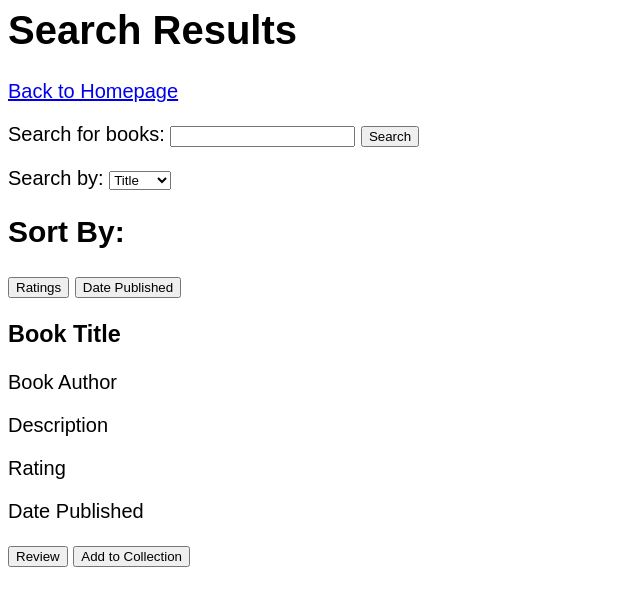
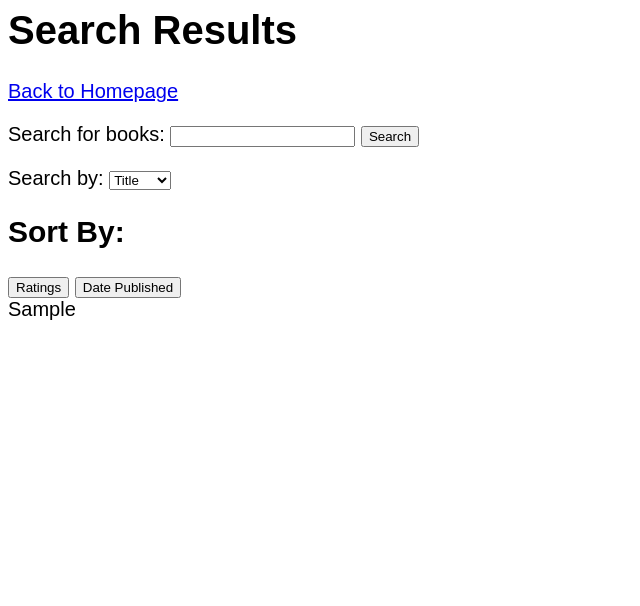
Before and after one commit to lindat03/book-tracker-app, a Flask app: template templates/search.html in a window 1280 px wide. Shown: the top 606 px of the page, without its empty margins (0-640 px from the left). Run offline with Flask 3, Linux system fonts and the light colour scheme; the template is opened without the code that fills it: most values are stand-ins (such as "Sample title", 1, 10 or a date in 2020); parts of the project's set-up code (start-up, migrations or seed data) failed here and were passed over.

Commit message:
trying to get search results

```diff
--- a/templates/index.html
+++ b/templates/index.html
@@ -8,9 +8,9 @@
 
   <script>
     document.getElementById("title_search").onclick = function() {
-      title = document.getElementById("title").value
+      let title = document.getElementById("title").value
       console.log(title)
-      location = "/search/title/" + title
+      let location = "/search/title/" + title
       console.log(location)
       location.href = location
     }
--- a/templates/search.html
+++ b/templates/search.html
@@ -34,15 +34,7 @@
     </div>
     <div class="search-results-div">
         <div class="book-container">
-            <h3 class="book-title">
-              Book Title
-            </h3>
-            <p class="book-author">Book Author</p>
-            <p class="book-description">Description</p>
-            <p class="book-rating">Rating</p>
-            <p class="book-publish-date">Date Published</p>
-            <button>Review</button>
-            <button>Add to Collection</button>
+            {{book_information}}
           </div>
     </div>
   </body>
```
